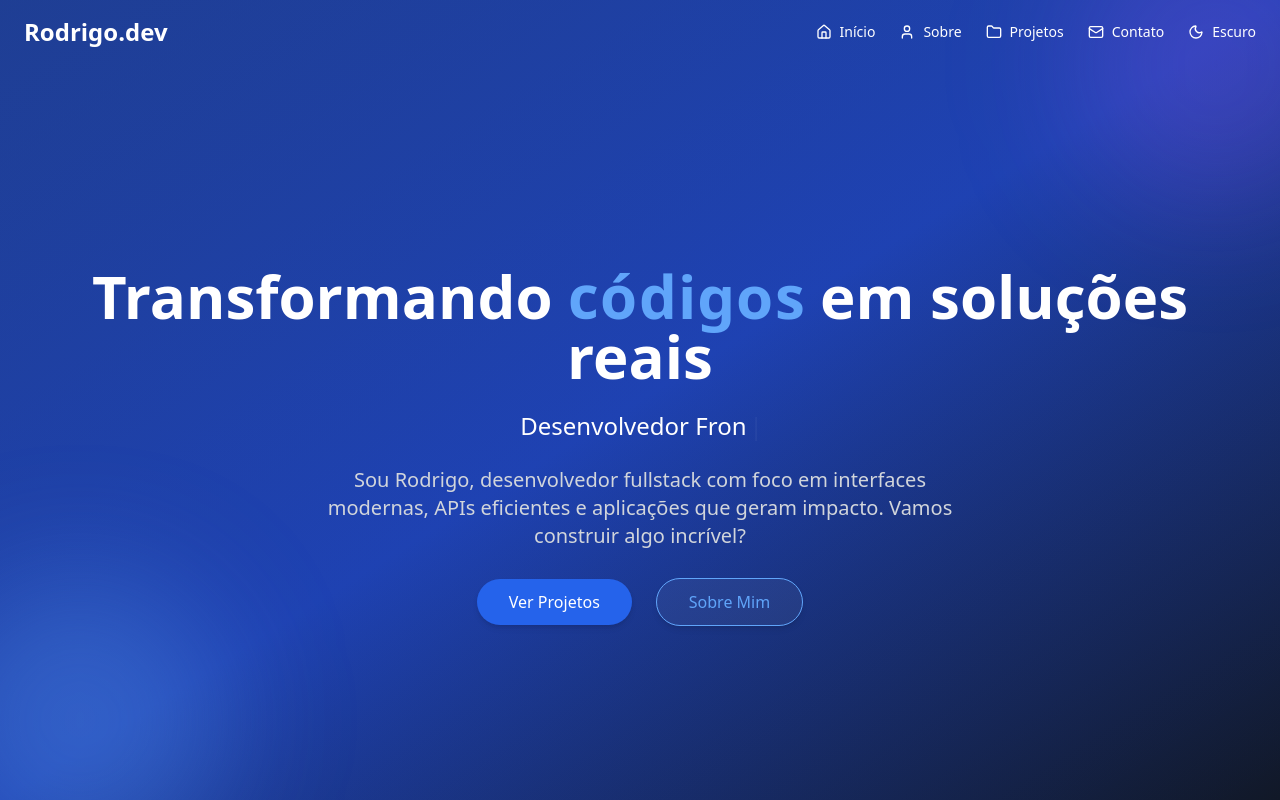
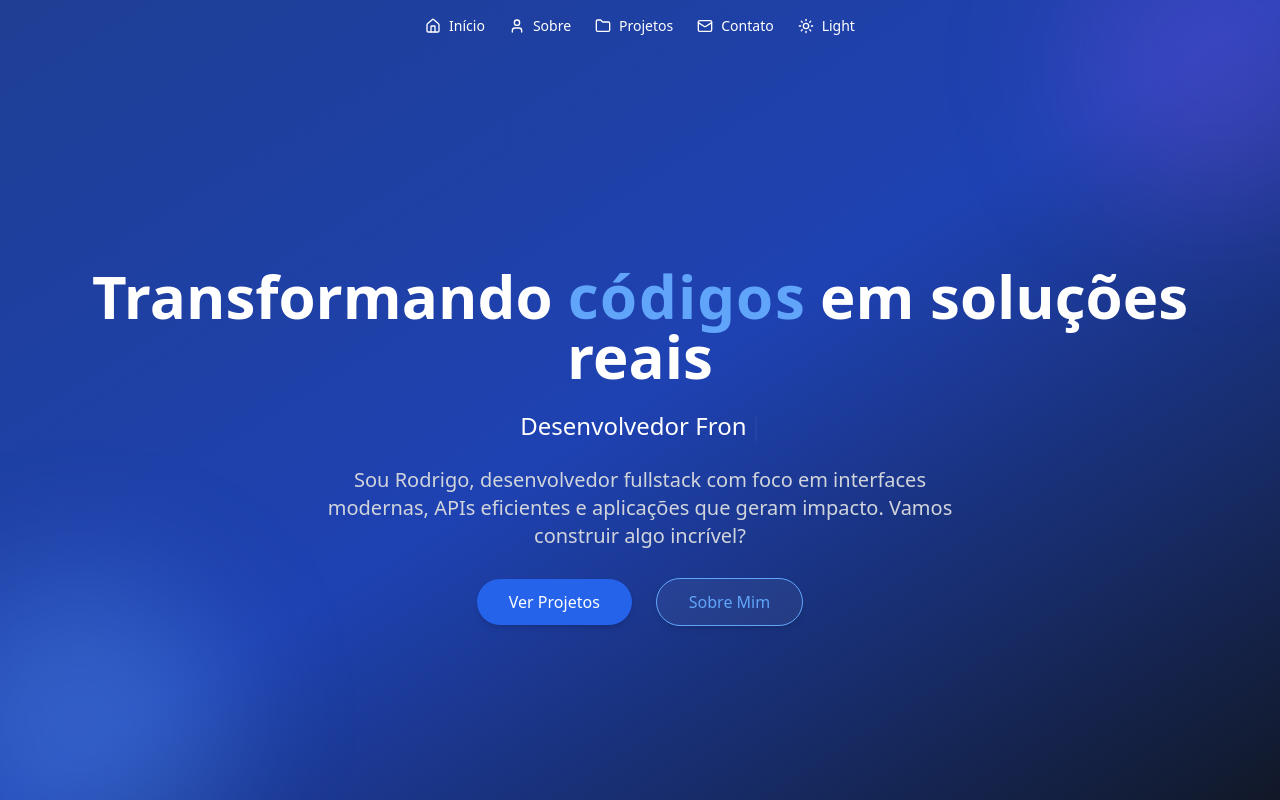
Before and after one commit to Rodrigorsd2004/Portfolio, a React (Vite) app: page / in a window 1280 px wide. Shown: the top 800 px of the page. Built offline with nearby package versions, Linux system fonts and the light colour scheme.

Commit message:
Att. Navbar e linkagem GitHub e Linkdln

```diff
--- a/src/components/Footer.jsx
+++ b/src/components/Footer.jsx
@@ -21,7 +21,7 @@ export default function Footer() {
         {/* Links sociais */}
         <div className="flex items-center justify-center gap-6">
           <a
-            href="https://github.com/seuusuario"
+            href="https://github.com/Rodrigorsd2004"
             target="_blank"
             rel="noopener noreferrer"
             className="hover:text-white transition-transform hover:scale-125"
@@ -29,7 +29,7 @@ export default function Footer() {
             <SiGithub size={24} />
           </a>
           <a
-            href="https://linkedin.com/in/seuusuario"
+            href="https://www.linkedin.com/in/rodrigo-rocha-59b653322/"
             target="_blank"
             rel="noopener noreferrer"
             className="hover:text-white transition-transform hover:scale-125"
--- a/src/components/Navbar.jsx
+++ b/src/components/Navbar.jsx
@@ -1,28 +1,34 @@
 import React, { useState, useEffect } from "react";
-import { Sun, Moon, Menu, X, Home, User, Folder, Mail } from "lucide-react";
+import {
+  Sun,
+  Moon,
+  Menu,
+  X,
+  Home,
+  User,
+  Folder,
+  Mail,
+} from "lucide-react";
 
 export default function Navbar() {
   const [dark, setDark] = useState(false);
   const [scrolled, setScrolled] = useState(false);
   const [menuOpen, setMenuOpen] = useState(false);
 
-  // Detecta scroll para aplicar fundo
   useEffect(() => {
     const onScroll = () => setScrolled(window.scrollY > 20);
     window.addEventListener("scroll", onScroll);
     return () => window.removeEventListener("scroll", onScroll);
   }, []);
 
-  // Inicializa tema baseado no localStorage ou sistema
   useEffect(() => {
-    const savedTheme = localStorage.getItem("theme");
+    const saved = localStorage.getItem("theme");
     const prefersDark = window.matchMedia("(prefers-color-scheme: dark)").matches;
-    const isDark = savedTheme === "dark" || (!savedTheme && prefersDark);
+    const isDark = saved === "dark" || (!saved && prefersDark);
     setDark(isDark);
     document.documentElement.classList.toggle("dark", isDark);
   }, []);
 
-  // Alterna o tema e salva no localStorage
   const toggleTheme = () => {
     const newTheme = !dark;
     setDark(newTheme);
@@ -30,64 +36,62 @@ export default function Navbar() {
     document.documentElement.classList.toggle("dark", newTheme);
   };
 
-  const toggleMenu = () => {
-    setMenuOpen(!menuOpen);
+  const toggleMenu = () => setMenuOpen(!menuOpen);
+
+  // Estilo de texto baseado no tema + scroll
+  const getTextColor = () => {
+    if (!scrolled) return "text-white";
+    return dark ? "text-white" : "text-black";
   };
 
   return (
     <nav
       className={`fixed top-0 w-full z-50 transition-all duration-300 ${
-        scrolled ? "bg-gray-900/90 shadow-lg backdrop-blur" : "bg-transparent"
+        scrolled
+          ? "bg-white/10 dark:bg-gray-900/70 backdrop-blur-md shadow-md"
+          : "bg-transparent"
       }`}
       role="navigation"
-      aria-label="Menu de navegação"
+      aria-label="Barra de navegação"
     >
-      <div className="max-w-7xl mx-auto px-6 py-4 flex justify-between items-center">
-        <h1 className="text-2xl font-bold text-white">Rodrigo.dev</h1>
-
-        {/* Botão menu mobile */}
+      <div className="max-w-7xl mx-auto px-6 py-4 flex justify-center items-center relative">
         <button
           onClick={toggleMenu}
-          className="md:hidden text-white"
+          className={`md:hidden ${getTextColor()} absolute left-6`}
           aria-label="Abrir menu"
         >
           {menuOpen ? <X size={24} /> : <Menu size={24} />}
         </button>
 
-        {/* Itens de navegação */}
         <ul
-          className={`md:flex md:gap-6 md:items-center text-white text-sm font-medium absolute md:static top-16 left-0 w-full bg-gray-900 md:bg-transparent md:w-auto transition-all duration-300 ease-in-out ${
+          className={`md:flex md:gap-6 md:items-center text-sm font-medium absolute md:static top-16 left-0 w-full md:w-auto justify-center transition-all duration-300 ease-in-out ${
             menuOpen ? "block" : "hidden"
-          }`}
+          } ${scrolled ? "" : "bg-transparent"} ${getTextColor()}`}
         >
-          <li className="p-4 md:p-0">
-            <a href="#inicio" className="flex items-center gap-2 hover:text-teal-400">
-              <Home size={16} /> Início
-            </a>
-          </li>
-          <li className="p-4 md:p-0">
-            <a href="#sobre" className="flex items-center gap-2 hover:text-teal-400">
-              <User size={16} /> Sobre
-            </a>
-          </li>
-          <li className="p-4 md:p-0">
-            <a href="#projetos" className="flex items-center gap-2 hover:text-teal-400">
-              <Folder size={16} /> Projetos
-            </a>
-          </li>
-          <li className="p-4 md:p-0">
-            <a href="#contato" className="flex items-center gap-2 hover:text-teal-400">
-              <Mail size={16} /> Contato
-            </a>
-          </li>
+          {[
+            { href: "#inicio", label: "Início", icon: <Home size={16} /> },
+            { href: "#sobre", label: "Sobre", icon: <User size={16} /> },
+            { href: "#projetos", label: "Projetos", icon: <Folder size={16} /> },
+            { href: "#contato", label: "Contato", icon: <Mail size={16} /> },
+          ].map(({ href, label, icon }) => (
+            <li key={label} className="p-4 md:p-0">
+              <a
+                href={href}
+                className="flex items-center gap-2 transition hover:text-teal-400"
+              >
+                {icon} {label}
+              </a>
+            </li>
+          ))}
+
           <li className="p-4 md:p-0">
             <button
               onClick={toggleTheme}
               className="flex items-center gap-2 hover:text-teal-400 transition"
               aria-label="Alternar tema"
             >
-              {dark ? <Sun size={16} /> : <Moon size={16} />}
-              {dark ? "Claro" : "Escuro"}
+              {dark ? <Moon size={16} /> : <Sun size={16} />}
+              {dark ? "Dark" : "Light"}
             </button>
           </li>
         </ul>
--- a/src/pages/About.jsx
+++ b/src/pages/About.jsx
@@ -114,7 +114,7 @@ export default function About() {
 
       <div className="flex justify-center gap-8 mt-4">
         <motion.a
-          href="https://github.com/seuusuario"
+          href="https://github.com/Rodrigorsd2004"
           target="_blank"
           rel="noreferrer"
           title="GitHub"
@@ -128,7 +128,7 @@ export default function About() {
           <SiGithub className="text-3xl dark:text-white text-gray-800 transition-transform" />
         </motion.a>
         <motion.a
-          href="https://linkedin.com/in/seuusuario"
+          href="https://www.linkedin.com/in/rodrigo-rocha-59b653322/"
           target="_blank"
           rel="noreferrer"
           title="LinkedIn"
--- a/src/pages/Contact.jsx
+++ b/src/pages/Contact.jsx
@@ -65,7 +65,7 @@ export default function Contact() {
 
       {/* WhatsApp */}
       <motion.a
-        href="https://wa.me/5599999999999?text=Olá%20Rodrigo!%20Vi%20seu%20portfólio%20e%20gostaria%20de%20conversar."
+        href="https://wa.me/5514998277584?text=Olá%20Rodrigo!%20Vi%20seu%20portfólio%20e%20gostaria%20de%20conversar."
         target="_blank"
         rel="noopener noreferrer"
         whileHover={{ scale: 1.05 }}
```
Also changed, not shown: public/og-image.png.
